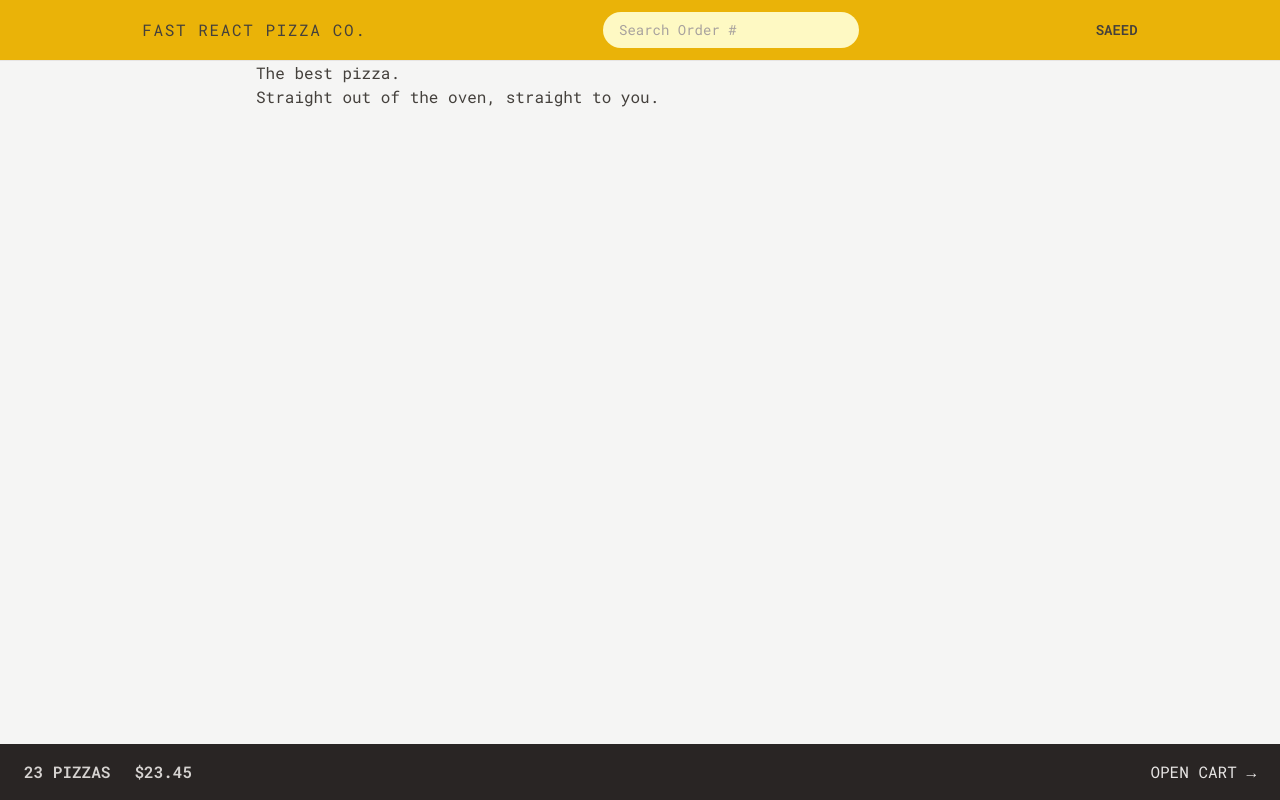
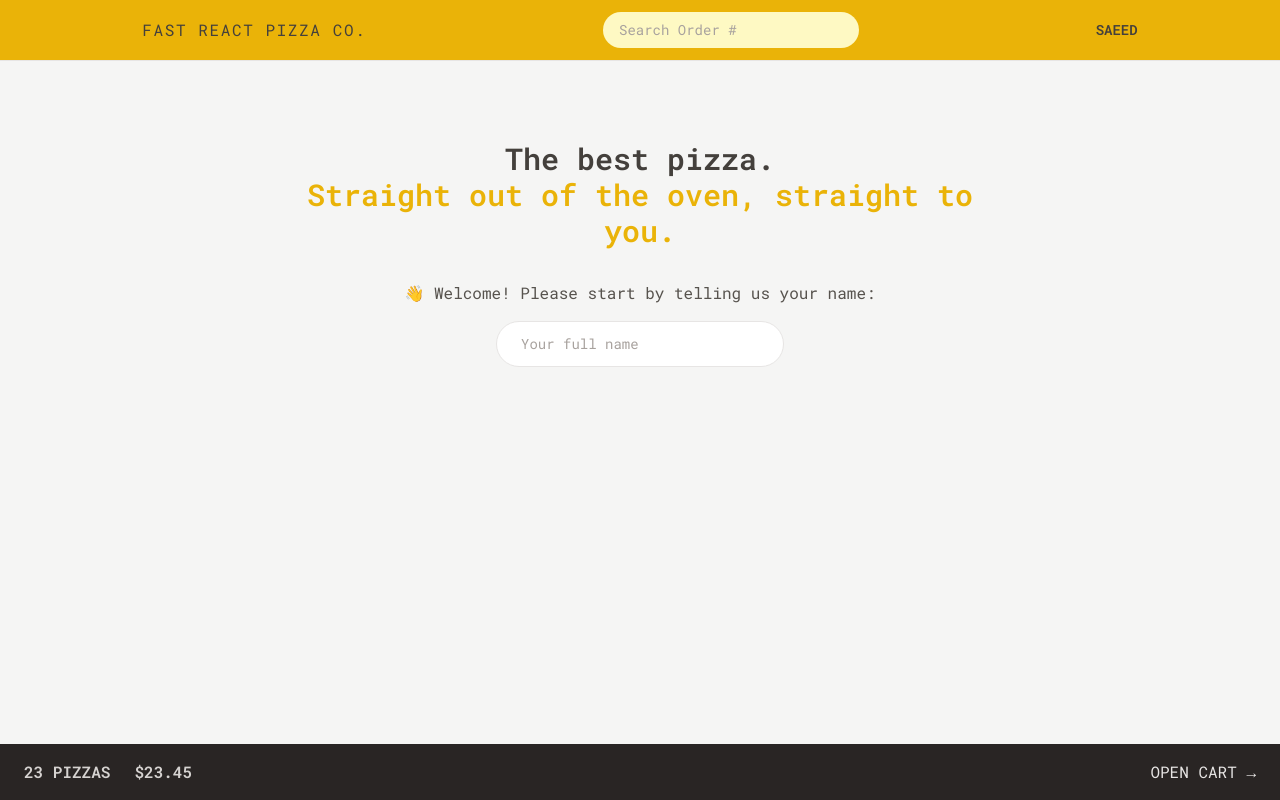
Before and after one commit to SaeedAbi/fast-pizza, a React (Vite) app: page / in a window 1280 px wide. Built offline with nearby package versions, Linux system fonts and the light colour scheme.

Commit message:
:lipstick: styling home component

```diff
--- a/src/ui/Home.jsx
+++ b/src/ui/Home.jsx
@@ -1,11 +1,16 @@
+import CreateUser from "../features/users/CreateUser.jsx";
+
 function Home() {
   return (
-    <div>
-      <h1>
+    <div className='my-10 sm:my-20 text-center px-4'>
+      <h1 className='text-xl text-stone-700 font-semibold mb-8 md:text-3xl'>
         The best pizza.
         <br />
+          <span className='text-yellow-500'>
         Straight out of the oven, straight to you.
+          </span>
       </h1>
+        <CreateUser/>
     </div>
   );
 }
```
